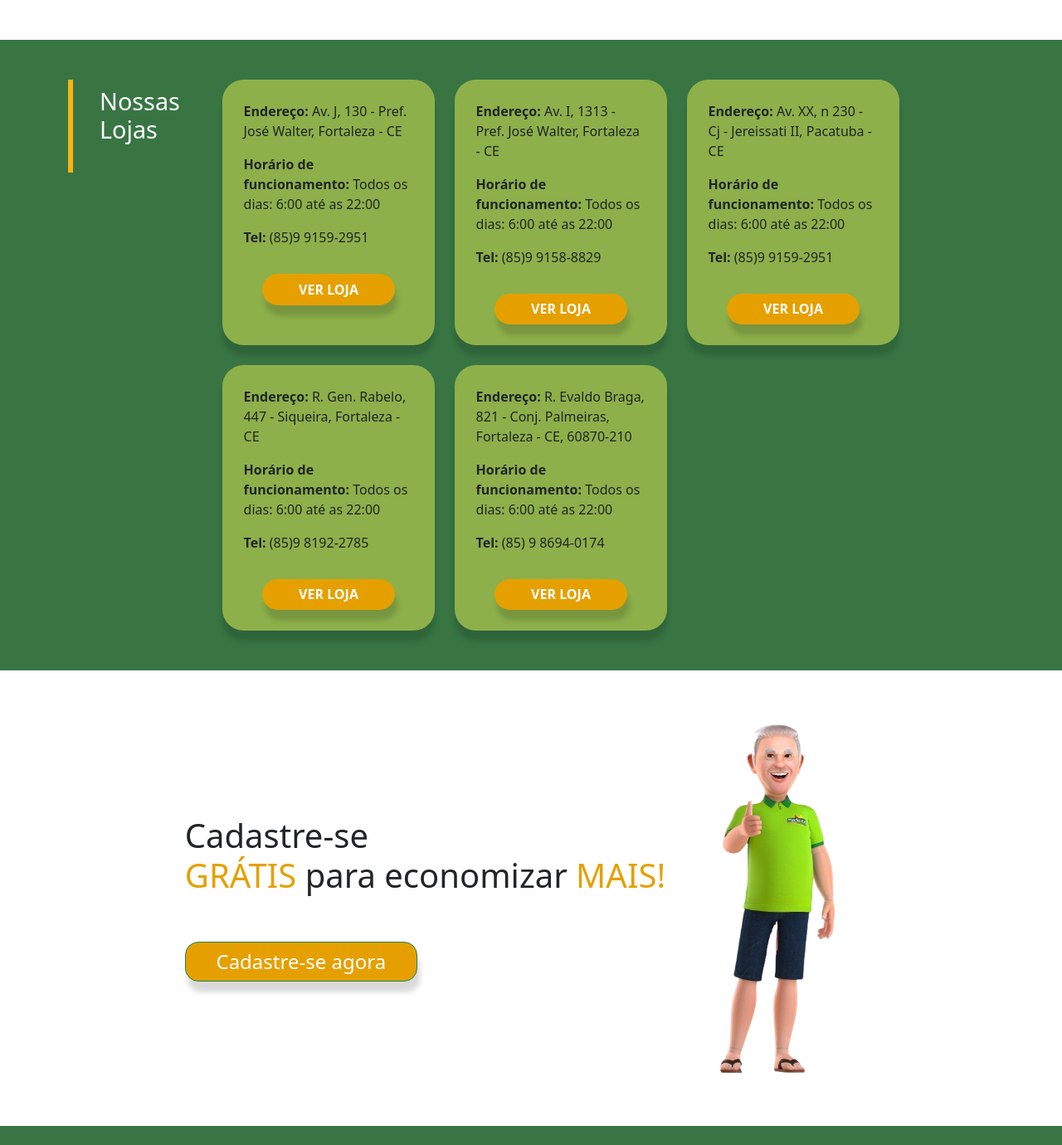
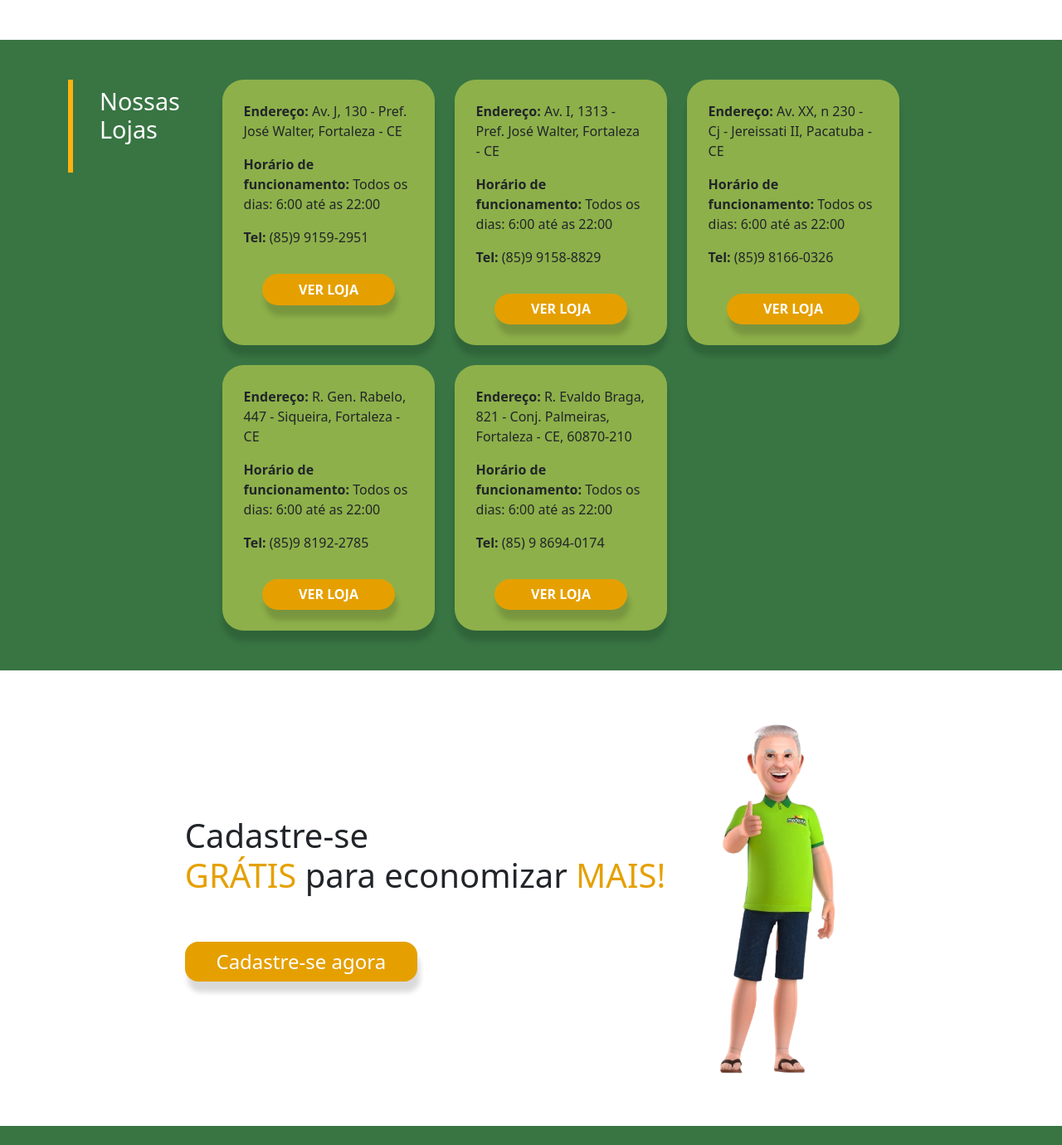
Before and after one commit to S-Medeiros/site-institucional-React-, a React (Vite) app: page / in a window 1280 px wide. Shown: the part 1221-2601 px from the top of the page at 83% size. Built offline with nearby package versions, Linux system fonts and the light colour scheme.

Commit message:
fix-button

```diff
--- a/src/components/ClubDeDesconto/index.jsx
+++ b/src/components/ClubDeDesconto/index.jsx
@@ -13,7 +13,7 @@ const ClubeDeDesconto = () => {
                     <Link
                       target="_blank"
                       to="https://cadastramento-medeiros.mercafacil.com/home"
-                      className="btn-encarte d-flex justify-content-center border border-success"
+                      className="btn-encarte border-success"
                     >
                       Cadastre-se agora
                     </Link>
--- a/src/data/storesData.jsx
+++ b/src/data/storesData.jsx
@@ -17,7 +17,7 @@ const storesData = [
     id: 3,
     endereco: "Av. XX, n 230 - Cj - Jereissati II, Pacatuba - CE",
     horario: "Todos os dias: 6:00 até as 22:00",
-    telefone: "(85)9 9159-2951",
+    telefone: "(85)9 8166-0326",
     link: "./lojas"
   },
   {
```
